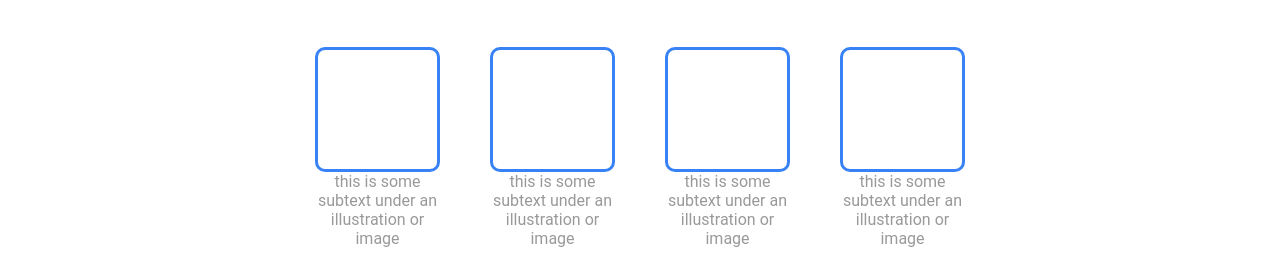
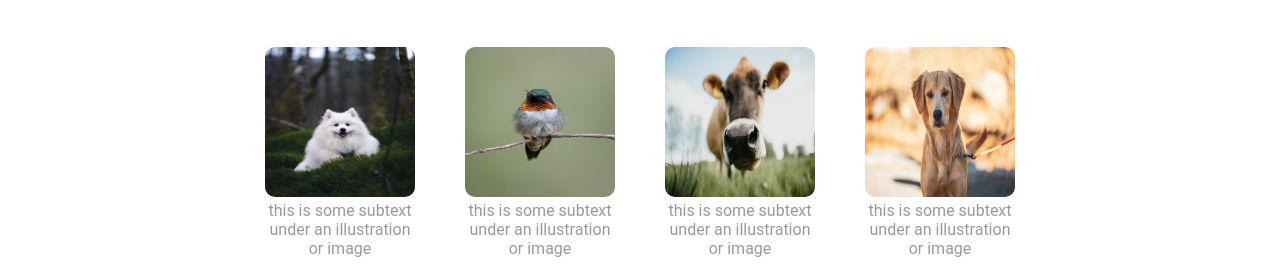
Before and after one commit to manLikeTheo/The-Odin-Project_Landing-Page_CSS-, a plain HTML site: page index.html in a window 1280 px wide. Shown: the part 521-800 px from the top of the page. Drawn offline with Linux system fonts and the light colour scheme.

Commit message:
complete index.html

```diff
--- a/index.html
+++ b/index.html
@@ -37,22 +37,30 @@
         <div class="information-box">
 
             <div class="box-content">
-                <div class="square-box"></div>
+                <div class="image">
+                    <img src="./Images/benjamin-vang-C-9-csAYl8A-unsplash.jpg" alt="">
+                </div>
                 this is some subtext under an illustration or image
             </div>
 
             <div class="box-content">
-                <div class="square-box"></div>
+                <div class="image">
+                    <img src="./Images/skyler-ewing-PzDRS3Vo5zc-unsplash.jpg" alt="">
+                </div>
                 this is some subtext under an illustration or image
             </div>
 
             <div class="box-content">
-                <div class="square-box"></div>
+                <div class="image">
+                    <img src="./Images/whoisbenjamin-SWPyee1pMDQ-unsplash (1).jpg" alt="">
+                </div>
                 this is some subtext under an illustration or image
             </div>
 
             <div class="box-content">
-                <div class="square-box"></div>
+                <div class="image">
+                    <img src="./Images/whoisbenjamin-SWPyee1pMDQ-unsplash.jpg" alt="">
+                </div>
                 this is some subtext under an illustration or image
             </div>
 
--- a/style.css
+++ b/style.css
@@ -124,10 +124,10 @@ header button{
 
 }
 
-.square-box{
-    height: 125px;
-    width: 125px;
-    border: 3px solid #3882f6;
+.image img{
+    height: 150px;
+    width: 150px;
+    border: none;
     border-radius: 10px;
 }
 
```
Also changed, not shown: Images/benjamin-vang-C-9-csAYl8A-unsplash.jpg (added), Images/skyler-ewing-PzDRS3Vo5zc-unsplash.jpg (added), Images/whoisbenjamin-SWPyee1pMDQ-unsplash (1).jpg (added), Images/whoisbenjamin-SWPyee1pMDQ-unsplash.jpg (added).
